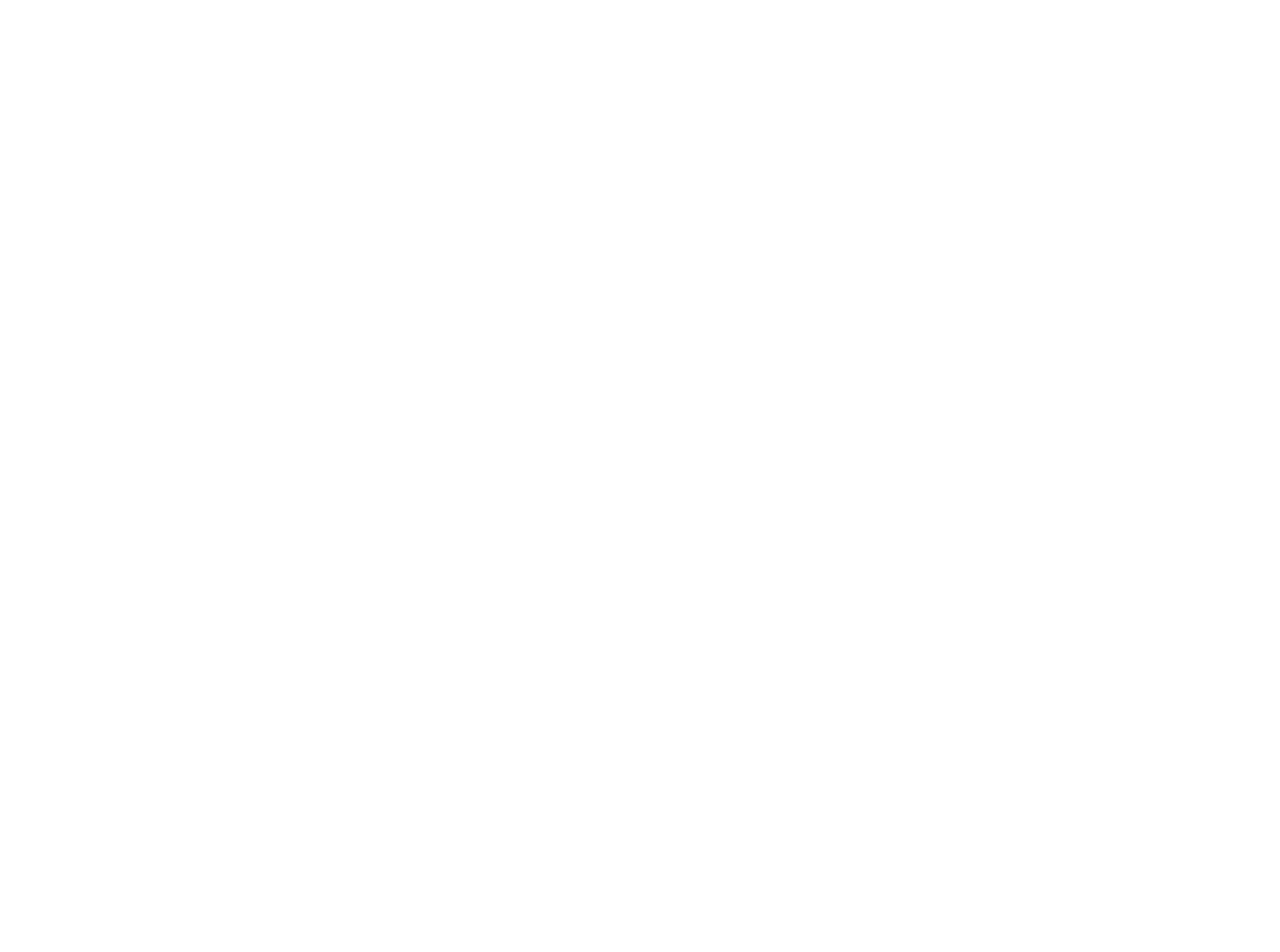
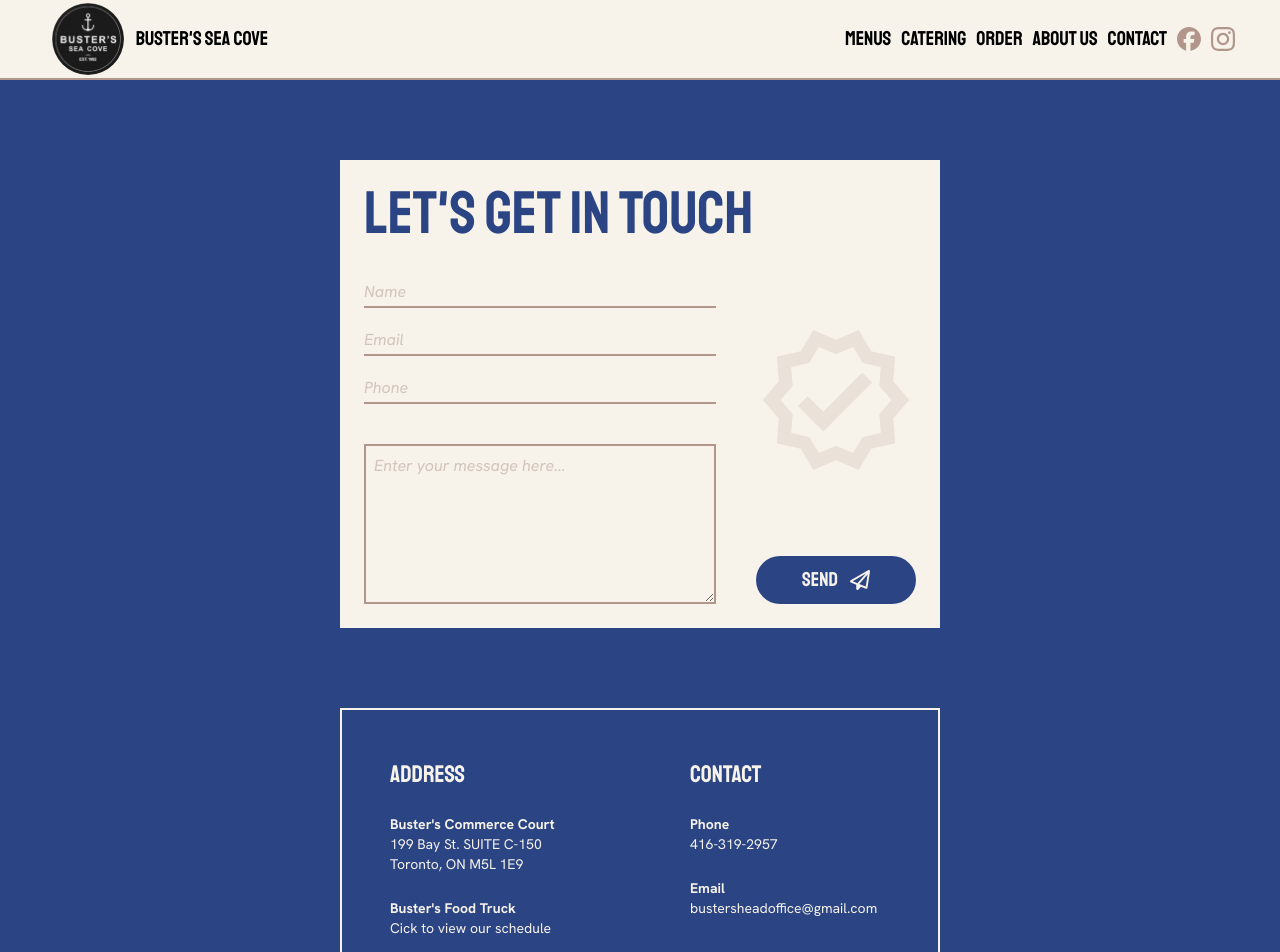
Before and after one commit to aplaino/BSCwebsite, a React (Vite) app in the folder frontend/: page /contact in a window 1280 px wide. Before the commit this address had no page. Shown: the top 952 px of the page. Before the commit the page ends 800 px from the top, so only its background shows below. Built offline with nearby package versions, Linux system fonts and the light colour scheme.

Commit message:
[FE] Finish contact form, including submitting form.

```diff
--- a/frontend/src/App.tsx
+++ b/frontend/src/App.tsx
@@ -3,6 +3,7 @@
 import Layout from "./components/Layout";
 import Home from "./pages/Home";
 import Menus from "./pages/Menus";
+import Contact from "./pages/Contact";
 
 function App() {
   return (
@@ -11,6 +12,7 @@
         <Route element={<Layout />}>
           <Route path="/" element={<Home />} />
           <Route path="/menus" element={<Menus />} />
+          <Route path="/contact" element={<Contact />} />
         </Route>
       </Routes>
     </BrowserRouter>
--- a/frontend/src/components/Header.tsx
+++ b/frontend/src/components/Header.tsx
@@ -50,6 +50,12 @@
               >
                 about us
               </Link>
+              <Link
+                to="/contact"
+                className="hover:bg-black/10 duration-300 py-2"
+              >
+                contact
+              </Link>
               <a
                 href="https://www.facebook.com/bustersseacove/"
                 target="_blank"
@@ -77,6 +83,7 @@
           <Link to="catering">catering</Link>
           <Link to="order">order</Link>
           <Link to="aboutus">about us</Link>
+          <Link to="contact">contact</Link>
           <a href="https://www.facebook.com/bustersseacove/" target="_blank">
             <img src="./facebook.svg" className="size-6" alt="facebook" />
           </a>
--- /dev/null
+++ b/frontend/src/pages/Contact.tsx
@@ -0,0 +1,102 @@
+import { FaRegPaperPlane } from "react-icons/fa6";
+import { MdOutlineVerified } from "react-icons/md";
+import {Link} from "react-router-dom"
+
+export default function Contact() {
+    function handleSubmit(formData:FormData){
+        const input = Object.fromEntries(formData.entries());
+
+        console.log(input)
+    }
+  return (
+    <main
+      className="bg-blue-primary w-screen min-h-screen h-full px-8 pt-40 pb-20
+        flex flex-col gap-20 justify-center items-center"
+    >
+      {/** ------ Contact Card ------ */}
+      <div className="bg-beige-primary w-full md:w-150 min-h-90 h-full p-6">
+        <h1 className="font-primary uppercase text-blue-primary text-6xl">
+          let's get in touch
+        </h1>
+        <form className="flex flex-col md:flex-row gap-10" action={handleSubmit}>
+          {/** form info */}
+          <div
+            className="h-90 md:h-full w-full md:w-90
+            flex flex-col gap-4 pt-8 font-secondary"
+          >
+            <input
+              name="name"
+              type="text"
+              placeholder="Name"
+              className="border-b-2 border-beige-secondary w-full h-8 text-beige-secondary
+                    outline-none! placeholder:italic "
+            />
+            <input
+              name="email"
+              type="email"
+              placeholder="Email"
+              className="border-b-2 border-beige-secondary w-full h-8 text-beige-secondary
+                    outline-none! placeholder:italic"
+            />
+            <input
+              name="phone"
+              type="text"
+              placeholder="Phone"
+              className="border-b-2 border-beige-secondary w-full h-8 text-beige-secondary
+                    outline-none! placeholder:italic"
+            />
+            <textarea
+              name="message"
+              className="border-2 border-beige-secondary w-full h-40 text-beige-secondary
+                    outline-none! placeholder:italic mt-6 p-2"
+              placeholder="Enter your message here..."
+            />
+          </div>
+
+          {/** submit form */}
+          <div className="flex flex-col w-full h-20 md:h-90 md:w-40 justify-between ">
+            <MdOutlineVerified className="hidden md:block w-full h-full text-beige-secondary/20 " />
+            <button
+              type="submit"
+              className="font-primary text-beige-primary bg-blue-primary text-xl p-4 gap-3
+            w-full md:w-40 h-12 flex justify-center items-center rounded-[4rem] cursor-pointer
+            duration-300 hover:bg-beige-primary hover:border  hover:text-blue-primary"
+            >
+              Send <FaRegPaperPlane />
+            </button>
+          </div>
+        </form>
+      </div>
+
+      {/** ------ Info Card ------ */}
+      <div
+        className="bg-blue-primary text-beige-primary border-2 w-full md:w-150 h-full p-12
+      flex flex-col md:flex-row justify-between"
+      >
+        <section className="flex flex-col max-w-50 justify-around gap-6 size-full ">
+          <h1 className="font-primary uppercase text-2xl">Address</h1>
+          <div className="size-full flex flex-col font-secondary text-sm">
+            <h3 className="font-bold">Buster's Commerce Court</h3>
+            <p>199 Bay St. SUITE C-150 Toronto, ON M5L 1E9</p>
+          </div>
+          <div className="size-full flex flex-col font-secondary text-sm">
+            <h3 className="font-bold">Buster's Food Truck</h3>
+            <Link to="schedule">Cick to view our schedule</Link>
+          </div>
+        </section>
+
+        <section className="flex flex-col max-w-50 justify-around gap-6 size-full ">
+          <h1 className="font-primary uppercase text-2xl">Contact</h1>
+          <div className="size-full flex flex-col font-secondary text-sm">
+            <h3 className="font-bold">Phone</h3>
+            <p>416-319-2957</p>
+          </div>
+          <div className="size-full flex flex-col font-secondary text-sm">
+            <h3 className="font-bold">Email</h3>
+            <p>bustersheadoffice@gmail.com</p>
+          </div>
+        </section>
+      </div>
+    </main>
+  );
+}
```
